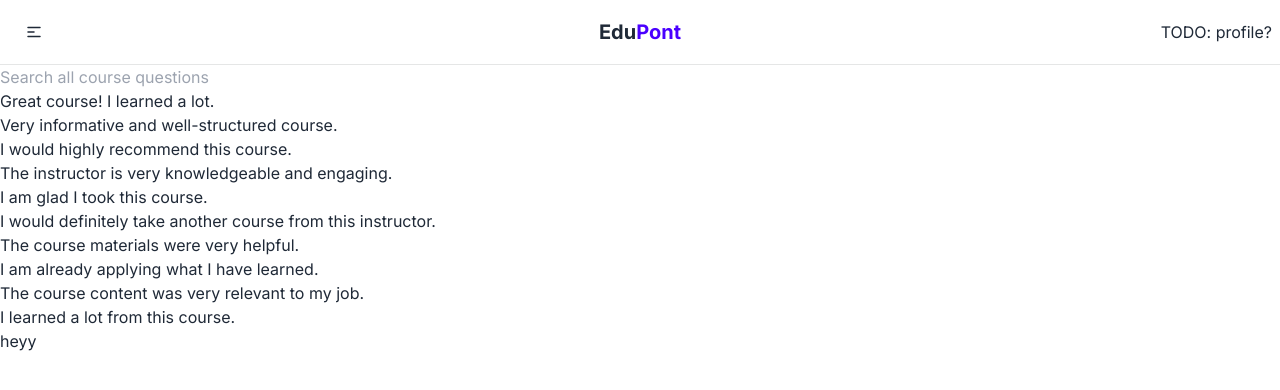
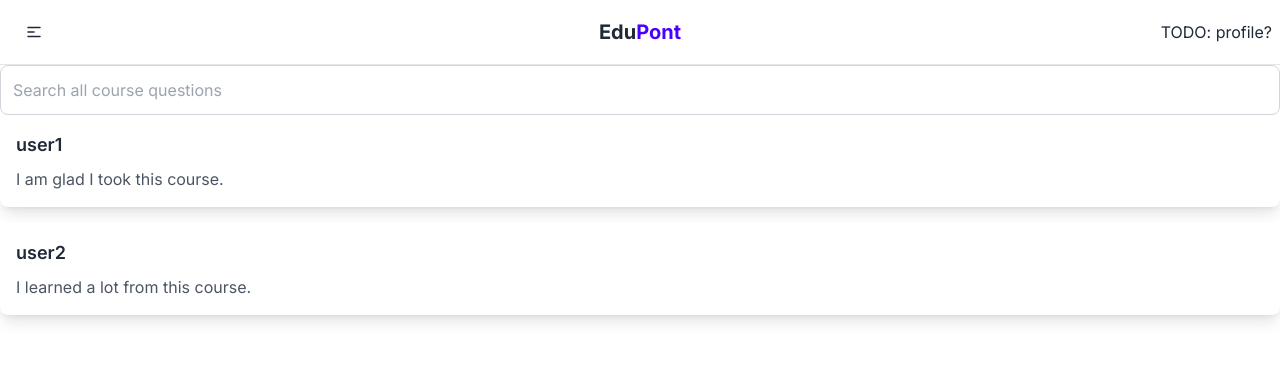
Before and after one commit to f-okd/ac-hack-2023, a Next.js app: page /comments in a window 1280 px wide. Shown: the top 390 px of the page. Built offline with nearby package versions, Linux system fonts and the light colour scheme.

Commit message:
comments complete

```diff
--- /dev/null
+++ b/src/components/CommentItem.tsx
@@ -0,0 +1,14 @@
+import { CommentType } from "./CommentList";
+
+const CommentItem = ({ comment }: { comment: CommentType }) => {
+  return (
+    <div className="mb-4 rounded-lg bg-white p-4 shadow-lg">
+      <div className="text-lg font-semibold text-gray-800">
+        {comment.userID}
+      </div>
+      <p className="mt-2 text-gray-600">{comment.message}</p>
+    </div>
+  );
+};
+
+export default CommentItem;
--- a/src/components/Comments.tsx
+++ b/src/components/CommentList.tsx
@@ -1,12 +1,13 @@
 import {useEffect, useState} from "react"
+import CommentItem from "./CommentItem";
 
-interface comment {
+export interface CommentType {
     id: number;
     userID: string;
     courseID: string;
     message: string;
 }
-const  commentsTestData:comment[] = [
+const allComments: CommentType[] = [
   {
     id: 1,
     userID: "user1",
@@ -69,7 +70,10 @@ const  commentsTestData:comment[] = [
   },
 ];
 
-const Comments = () => {
+// MOVE STATE UP TO COURSE + PASS IN COURSE ID AS PROPS
+const commentsTestData = allComments.filter((data) => data.courseID==="course5")
+
+const CommentList = () => {
     const [comments, setComments] = useState(commentsTestData)
     const [searchValue, setSearchValue] = useState("")
     const resultsEmpty = comments.length === 0
@@ -84,7 +88,7 @@ const Comments = () => {
     }
     const handleInputChange = (e: React.FormEvent<HTMLInputElement>) => {
       setSearchValue(e.currentTarget.value);
-      if(searchValue.length >3) {
+      if(searchValue.length > 3) {
         filterComments()
       } else {
         resetComments()
@@ -92,17 +96,22 @@ const Comments = () => {
     };
 
   return (
-    <>
-    <input type="text" placeholder="Search all course questions" onChange={(e) => handleInputChange(e)} value={searchValue}></input>
+    <div className="w-full">
+      <input
+        className="w-full rounded-lg border border-gray-300 p-3 focus:border-transparent focus:outline-none focus:ring-2 focus:ring-blue-500"
+        type="text"
+        placeholder="Search all course questions"
+        onChange={(e) => handleInputChange(e)}
+        value={searchValue}
+      ></input>
       <div>
-        {comments.map(
-            (comment, i) => (<p key={i}>{comment.message}</p>)
-        )}
+        {comments.map((comment, i) => (
+          <CommentItem key={i} comment={comment} />
+        ))}
         {resultsEmpty && <p>No Comments matching that term</p>}
+      </div>
     </div>
-
-    </>
   );
 }
 
-export default Comments
+export default CommentList
--- a/src/pages/comments.tsx
+++ b/src/pages/comments.tsx
@@ -1,11 +1,11 @@
-import Comments from '@/components/Comments'
+import CommentList from '@/components/CommentList'
+import Comments from '@/components/CommentList'
 import React from 'react'
 
 const CommentsPage = () => {
   return (
     <>
-        <Comments/>
-        heyy
+        <CommentList/>
     </>
   )
 }
```
